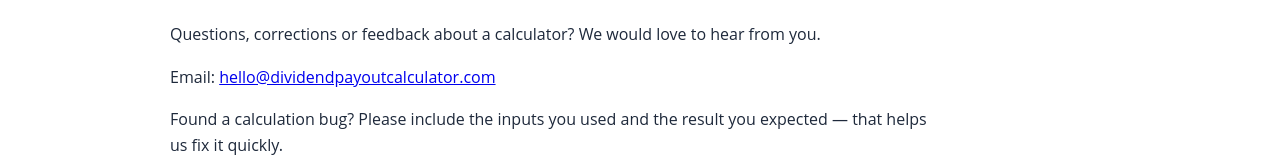
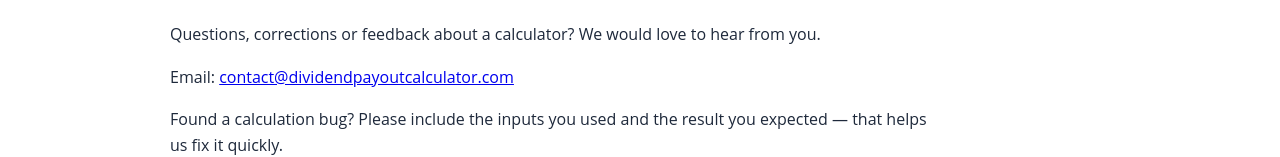
Before and after one commit to a353551071/dividend-calculator, a Next.js app: page /contact in a window 1280 px wide. Shown: the part 138-295 px from the top of the page. Built offline with nearby package versions, Linux system fonts and the light colour scheme; no server answers.

Commit message:
chore: 联系邮箱 hello@ → contact@(更专业中性)
域名邮箱前缀从 hello@ 改为 contact@,更适合金融工具站的
信任基调。DNS 已在 Spaceship 配 ImprovMX 转发(@ 加 mx1/mx2
+ SPF,保留 Google 验证 TXT),catch-all 后所有前缀都通,
公开页只露 contact@。

```diff
--- a/app/contact/page.tsx
+++ b/app/contact/page.tsx
@@ -15,7 +15,7 @@
         Questions, corrections or feedback about a calculator? We would love to hear from you.
       </p>
       <p>
-        Email: <a href="mailto:hello@dividendpayoutcalculator.com">hello@dividendpayoutcalculator.com</a>
+        Email: <a href="mailto:contact@dividendpayoutcalculator.com">contact@dividendpayoutcalculator.com</a>
       </p>
       <p>
         Found a calculation bug? Please include the inputs you used and the result you expected —
```
